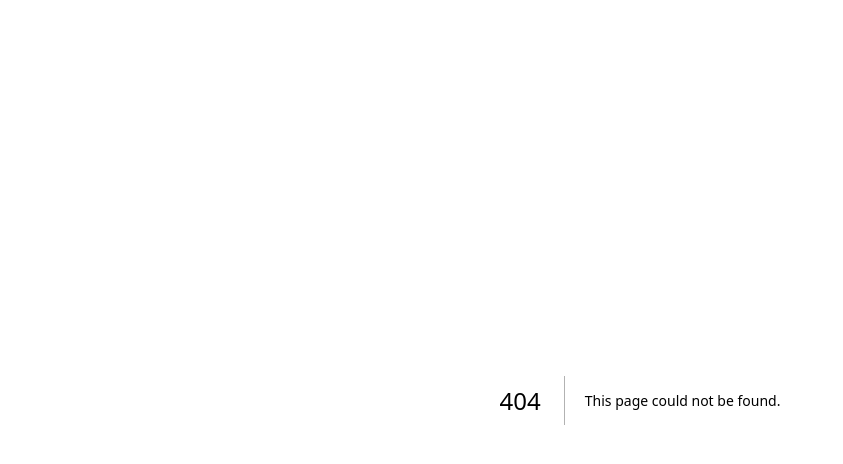
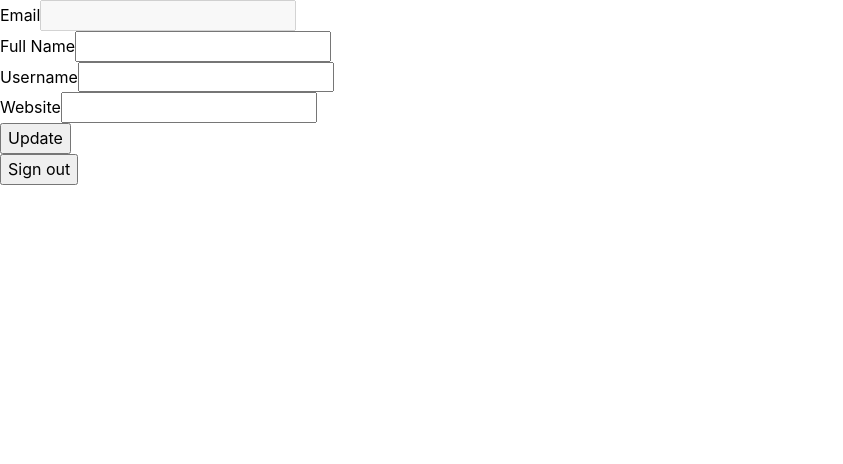
Before and after one commit to erenakgunduz/TAvionix-app, a Next.js app: page /account in a window 1280 px wide. Before the commit this address had no page. Shown: the top 464 px of the page, without its empty margins (0-843 px from the left). Built offline with nearby package versions, Linux system fonts and the light colour scheme; no server answers; the database is empty.

Commit message:
Supabase going crazy, have options now

```diff
--- /dev/null
+++ b/app/account/page.tsx
@@ -0,0 +1,14 @@
+import { cookies } from 'next/headers';
+import { createClient } from '@/utils/supabase/server';
+import AccountForm from '../../components/AccountForm/AccountForm';
+
+export default async function Account() {
+  const cookieStore = cookies();
+  const supabase = createClient(cookieStore);
+
+  const {
+    data: { session },
+  } = await supabase.auth.getSession();
+
+  return <AccountForm session={session} />;
+}
--- a/app/layout.tsx
+++ b/app/layout.tsx
@@ -8,7 +8,7 @@ export const metadata = {
   description: 'I am using Mantine with Next.js!',
 };
 
-export default function RootLayout({ children }: { children: any }) {
+export default function RootLayout({ children }: { children: React.ReactNode }) {
   return (
     <html lang="en">
       <head>
--- a/app/login/page.tsx
+++ b/app/login/page.tsx
@@ -1,3 +1,5 @@
+/* eslint-disable react/button-has-type */
+/* eslint-disable jsx-a11y/label-has-associated-control */
 import { cookies, headers } from 'next/headers';
 import Link from 'next/link';
 import { redirect } from 'next/navigation';
--- /dev/null
+++ b/components/AccountForm/AccountForm.tsx
@@ -0,0 +1,135 @@
+/* eslint-disable no-alert */
+/* eslint-disable react/button-has-type */
+/* eslint-disable jsx-a11y/label-has-associated-control */
+/* eslint-disable @typescript-eslint/no-shadow */
+/* eslint-disable @typescript-eslint/no-throw-literal */
+
+'use client';
+
+import { useCallback, useEffect, useState } from 'react';
+import { Session } from '@supabase/supabase-js';
+import { createClient } from '@/utils/supabase/client';
+// import { Database } from '../database.types';
+
+export default function AccountForm({ session }: { session: Session | null }) {
+  const supabase = createClient(); // docs had <Database> type
+  const [loading, setLoading] = useState(true);
+  const [fullname, setFullname] = useState<string | null>(null);
+  const [username, setUsername] = useState<string | null>(null);
+  const [website, setWebsite] = useState<string | null>(null);
+  const [avatar_url, setAvatarUrl] = useState<string | null>(null);
+  const user = session?.user;
+
+  const getProfile = useCallback(async () => {
+    try {
+      setLoading(true);
+
+      const { data, error, status } = await supabase
+        .from('profiles')
+        .select('full_name, username, website, avatar_url')
+        .eq('id', user?.id)
+        .single();
+
+      if (error && status !== 406) throw error;
+
+      if (data) {
+        setFullname(data.full_name);
+        setUsername(data.username);
+        setWebsite(data.website);
+        setAvatarUrl(data.avatar_url);
+      }
+    } catch (error) {
+      alert('Error loading user data!');
+    } finally {
+      setLoading(false);
+    }
+  }, [user, supabase]);
+
+  useEffect(() => {
+    getProfile();
+  }, [user, getProfile]);
+
+  async function updateProfile({
+    username,
+    website,
+    avatar_url,
+  }: {
+    username: string | null;
+    fullname: string | null;
+    website: string | null;
+    avatar_url: string | null;
+  }) {
+    try {
+      setLoading(true);
+
+      const { error } = await supabase.from('profiles').upsert({
+        id: user?.id as string,
+        full_name: fullname,
+        username,
+        website,
+        avatar_url,
+        updated_at: new Date().toISOString(),
+      });
+      if (error) throw error;
+      alert('Profile updated!');
+    } catch (error) {
+      alert('Error updating the data!');
+    } finally {
+      setLoading(false);
+    }
+  }
+
+  return (
+    <div className="form-widget">
+      <div>
+        <label htmlFor="email">Email</label>
+        <input id="email" type="text" value={session?.user.email} disabled />
+      </div>
+      <div>
+        <label htmlFor="fullName">Full Name</label>
+        <input
+          id="fullName"
+          type="text"
+          value={fullname || ''}
+          onChange={(e) => setFullname(e.target.value)}
+        />
+      </div>
+      <div>
+        <label htmlFor="username">Username</label>
+        <input
+          id="username"
+          type="text"
+          value={username || ''}
+          onChange={(e) => setUsername(e.target.value)}
+        />
+      </div>
+      <div>
+        <label htmlFor="website">Website</label>
+        <input
+          id="website"
+          type="url"
+          value={website || ''}
+          onChange={(e) => setWebsite(e.target.value)}
+        />
+      </div>
+
+      <div>
+        <button
+          className="button primary block"
+          onClick={() => updateProfile({ fullname, username, website, avatar_url })}
+          disabled={loading}
+        >
+          {loading ? 'Loading ...' : 'Update'}
+        </button>
+      </div>
+
+      <div>
+        <form action="/auth/signout" method="post">
+          <button className="button block" type="submit">
+            Sign out
+          </button>
+        </form>
+      </div>
+    </div>
+  );
+}
--- a/package.json
+++ b/package.json
@@ -26,6 +26,8 @@
     "@mantine/modals": "7.2.2",
     "@mantine/notifications": "7.2.2",
     "@next/bundle-analyzer": "^14.0.1",
+    "@supabase/auth-ui-react": "^0.4.6",
+    "@supabase/auth-ui-shared": "^0.1.8",
     "@supabase/ssr": "^0.0.10",
     "@supabase/supabase-js": "^2.39.0",
     "@tabler/icons-react": "^2.40.0",
```
Also changed, not shown: app/auth/signout/route.ts (added, +18 -0 lines), app/login/login-authform.tsx (added, +18 -0 lines), components/AuthForm/AuthForm.tsx (added, +23 -0 lines), middleware.ts (+17 -1 lines), url.ts (added, +12 -0 lines), 2 other files (tests, documents, lock files or other folders).
